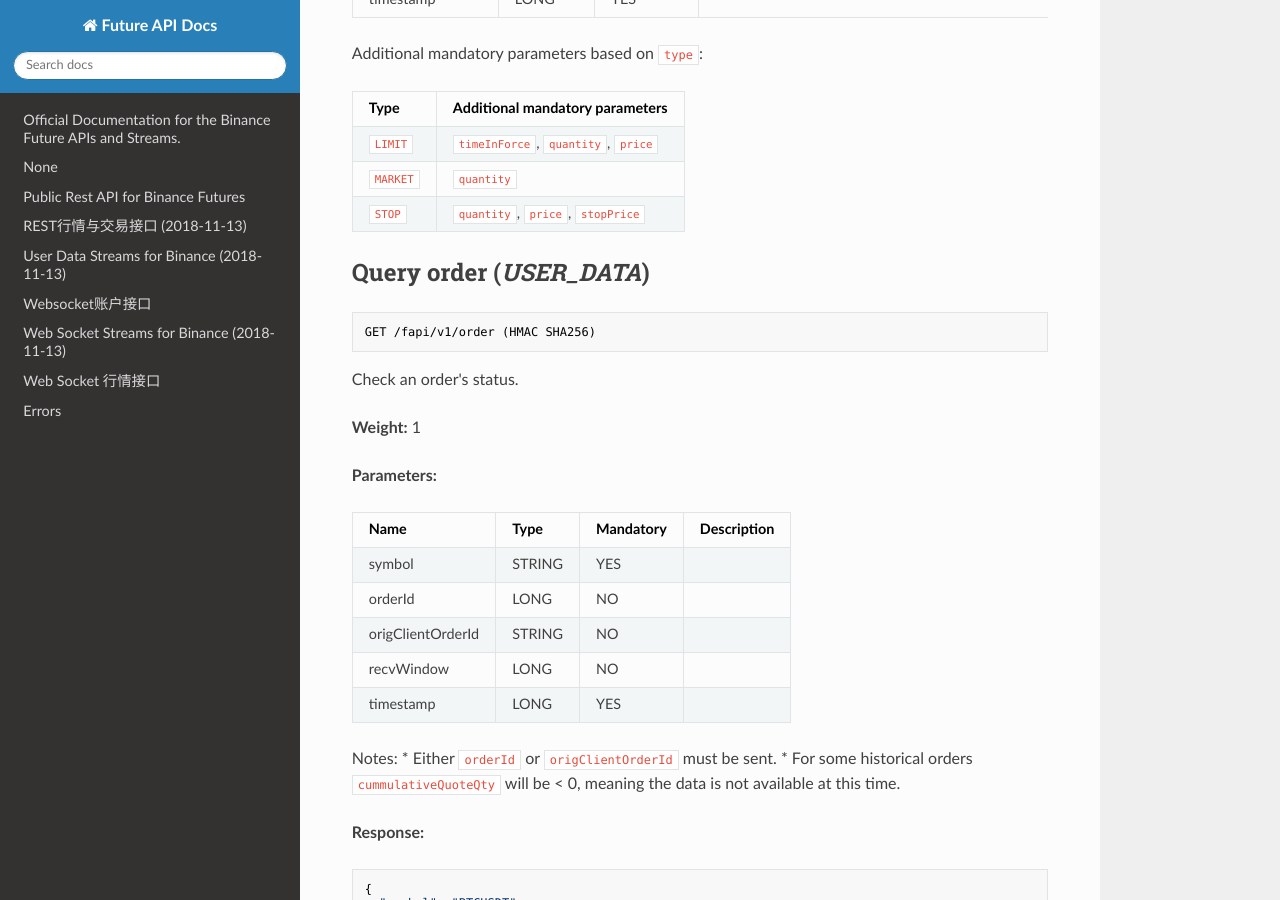
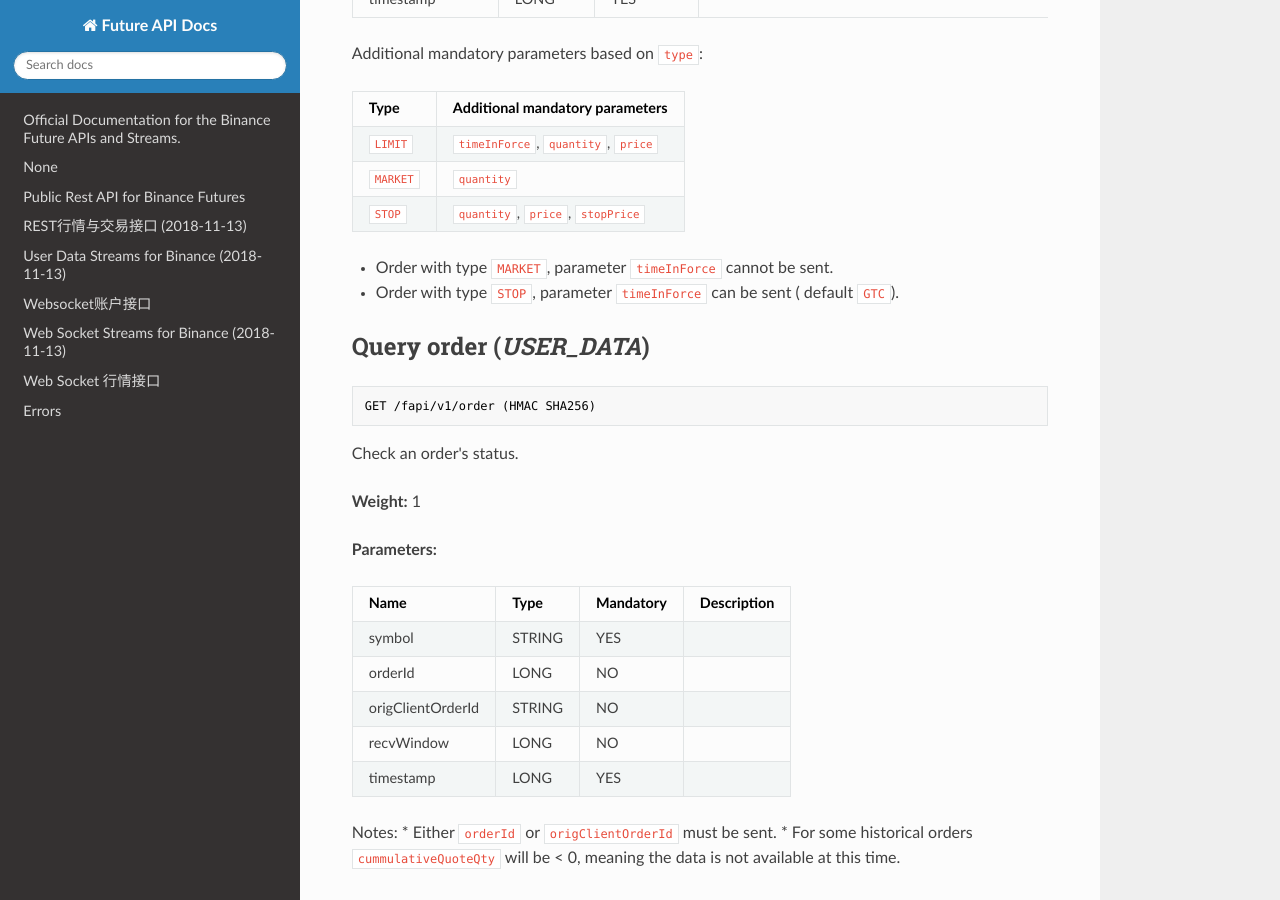
Before and after one commit to peterzan888/Binance-Future-API-test-doc, an MkDocs documentation site: the page built from docs/trade_and_account.md, in a window 1280 px wide and 900 px high, scrolled down 784 px. Built offline with MkDocs 1.6.1, drawn with Linux system fonts in a browser that asks for light colours; nearby versions of some CDN libraries.

Commit message:
Add files via upload

```diff
--- a/docs/trade_and_account.md
+++ b/docs/trade_and_account.md
@@ -31,6 +31,8 @@
 `MARKET` | `quantity`
 `STOP` | `quantity`,  `price`, `stopPrice`
 
+* Order with type `MARKET`, parameter `timeInForce` cannot be sent.
+* Order with type `STOP`,  parameter `timeInForce` can be sent ( default `GTC`).
 
 
 
```
